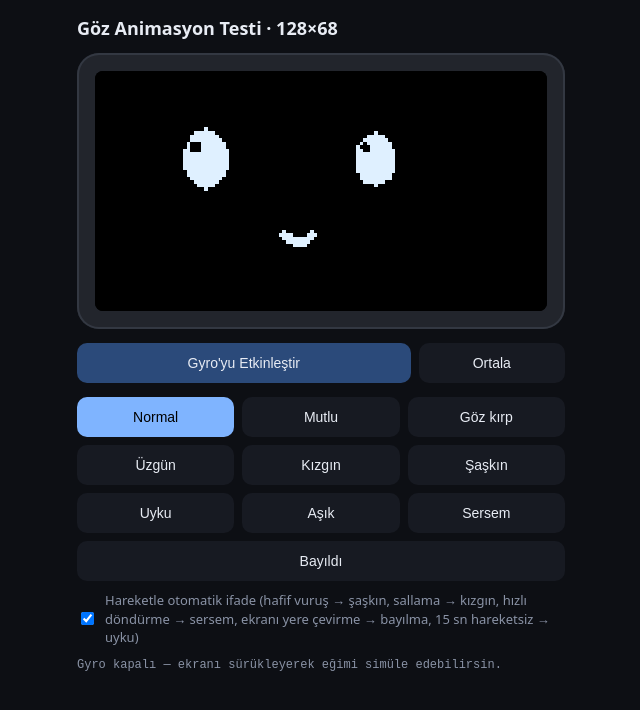
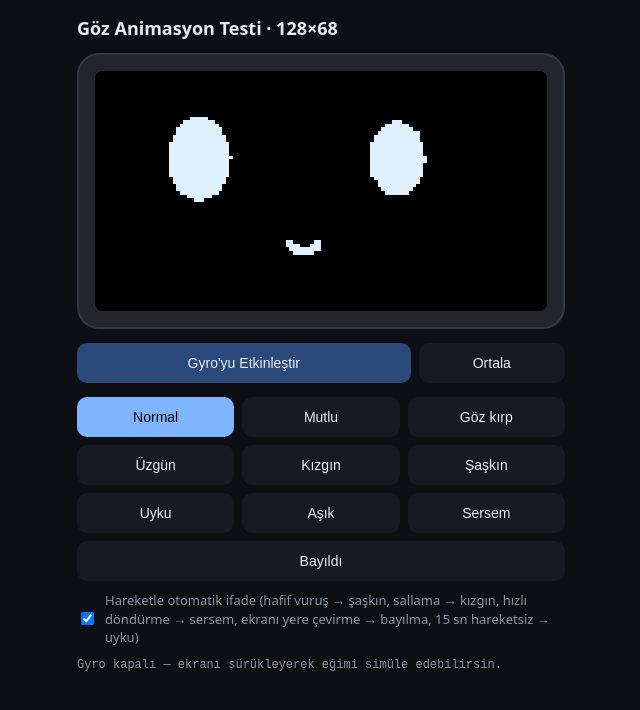
Before and after one commit to muratgul125-max/motomulti-updates, a plain HTML site: page eye-test/index.html in a window 1280 px wide. Shown: the whole page, without its empty margins (319-959 px from the left). Drawn offline with Linux system fonts and the light colour scheme.

Commit message:
Eye test: bigger eyes without pupils
Co-Authored-By: Claude Opus 5.5 <noreply@anthropic.com>
Claude-Session: https://claude.ai/code/session_018coh3sj7KU4FLQJY8353UA

```diff
--- a/eye-test/index.html
+++ b/eye-test/index.html
@@ -44,12 +44,12 @@ function line(pts,w=3){x.lineWidth=w;x.lineCap='round';x.lineJoin='round';x.begi
 function dot(rx,ry){x.beginPath();x.ellipse(0,0,rx,ry,0,0,2*PI);x.fill()}
 function hole(a,b,r){x.fillStyle='#000';x.beginPath();x.arc(a,b,r,0,2*PI);x.fill();x.fillStyle='#fff'}
 const EYE={
- normal:(s,t,px,py)=>{dot(6,8);hole(-2+px,-3+py,1.6)},
+ normal:(s,t,px,py)=>{dot(6,8)},
  happy:()=>{x.lineWidth=3.5;x.lineCap='round';x.beginPath();x.arc(0,5,9,PI*1.15,PI*1.85);x.stroke()},
- wink:(s,t,px,py)=>{if(s<0){dot(6,8);hole(-2+px,-3+py,1.6)}else line([[7,-7],[-6,0],[7,7]],3.5)},
- sad:(s,t,px,py)=>{dot(6,7);hole(-2+px,-2+py,1.5);line([[-s*8,-16],[s*8,-11]],2.5)},
+ wink:(s,t,px,py)=>{if(s<0){dot(6,8)}else line([[7,-7],[-6,0],[7,7]],3.5)},
+ sad:(s,t,px,py)=>{dot(6,7);line([[-s*8,-14],[s*8,-10]],2.2)},
  angry:(s)=>{dot(9,8);x.fillStyle='#000';x.beginPath();x.moveTo(-s*14,-14);x.lineTo(-s*14,2);x.lineTo(s*14,-9);x.lineTo(s*14,-14);x.fill();x.fillStyle='#fff'},
- surprise:(s,t,px,py)=>{x.lineWidth=3;x.beginPath();x.ellipse(0,0,8,10,0,0,2*PI);x.stroke();x.beginPath();x.arc(px*1.5,py*1.5,2.6,0,2*PI);x.fill()},
+ surprise:(s,t,px,py)=>{dot(8,11)},
  sleep:()=>{x.lineWidth=3;x.lineCap='round';x.beginPath();x.arc(0,-5,8,PI*0.15,PI*0.85);x.stroke()},
  love:(s,t)=>{const k=1+Math.max(0,Math.sin(t/160))**8*0.25;x.scale(k,k);x.beginPath();x.moveTo(0,8);x.bezierCurveTo(-13,-1,-7,-11,0,-4);x.bezierCurveTo(7,-11,13,-1,0,8);x.fill()},
  dizzy:(s,t)=>{x.lineWidth=2;x.lineCap='round';x.beginPath();const a=t/120*s;for(let u=0;u<15;u+=0.2)x.lineTo(Math.cos(u+a)*u*0.65,Math.sin(u+a)*u*0.65);x.stroke()},
@@ -134,14 +134,14 @@ function frame(now){
  // --- çiz ---
  x.setTransform(1,0,0,1,0,0);x.fillStyle='#000';x.fillRect(0,0,W,H);x.fillStyle='#fff';x.strokeStyle='#fff';
  const breathe=Math.sin(now/(asleep?1500:1000))*(asleep?1.4:0.5);
- const ox=gaze.x*12,oy=gaze.y*7+breathe,sc=1+pop*0.12;
+ const ox=gaze.x*9,oy=gaze.y*5+breathe,sc=1+pop*0.12;
  for(const s of[-1,1]){
   const persp=1+gaze.x*s*0.08;
-  x.save();x.translate(64+s*24+ox,28+oy);x.scale(sc*persp,sc*persp*Math.max(0.1,open));
+  x.save();x.translate(64+s*28+ox,27+oy);x.scale(1.4*sc*persp,1.4*sc*persp*Math.max(0.1,open));
   EYE[mood](s,now,gaze.x*1.2,gaze.y*1.2);x.restore();
  }
- if(BLUSH[mood]){blush(64-34+ox,42+oy);blush(64+34+ox,42+oy)}
- x.save();x.translate(64+ox*0.75,50+oy*0.85);x.scale(sc,sc);MOUTH[mood](now);x.restore();
+ if(BLUSH[mood]){blush(64-40+ox,45+oy);blush(64+40+ox,45+oy)}
+ x.save();x.translate(64+ox*0.75,52+oy*0.85);x.scale(sc,sc);MOUTH[mood](now);x.restore();
  if(asleep){const t=(now/1800)%1;x.font='bold 8px monospace';x.fillText('z',94,20-t*5);if(t>0.35)x.fillText('Z',101,12-t*5)}
  present();
  requestAnimationFrame(frame);
```
